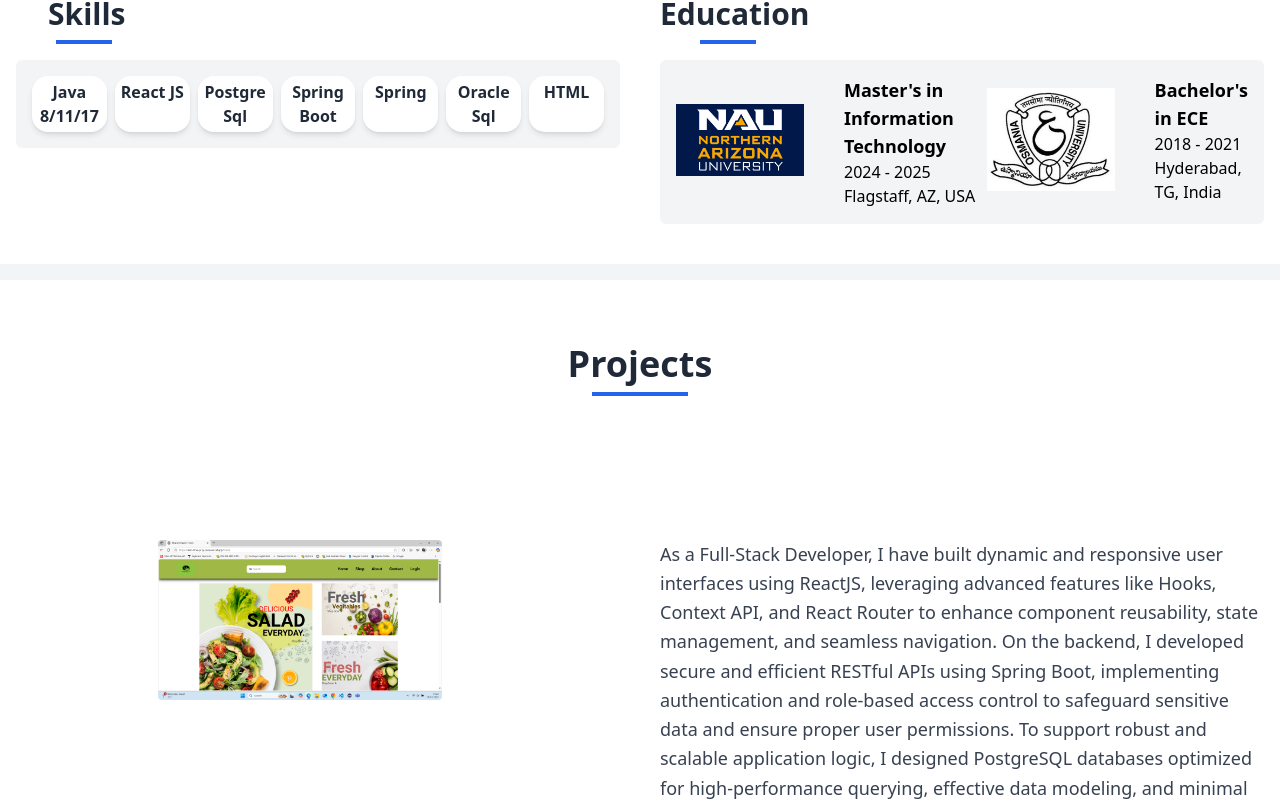
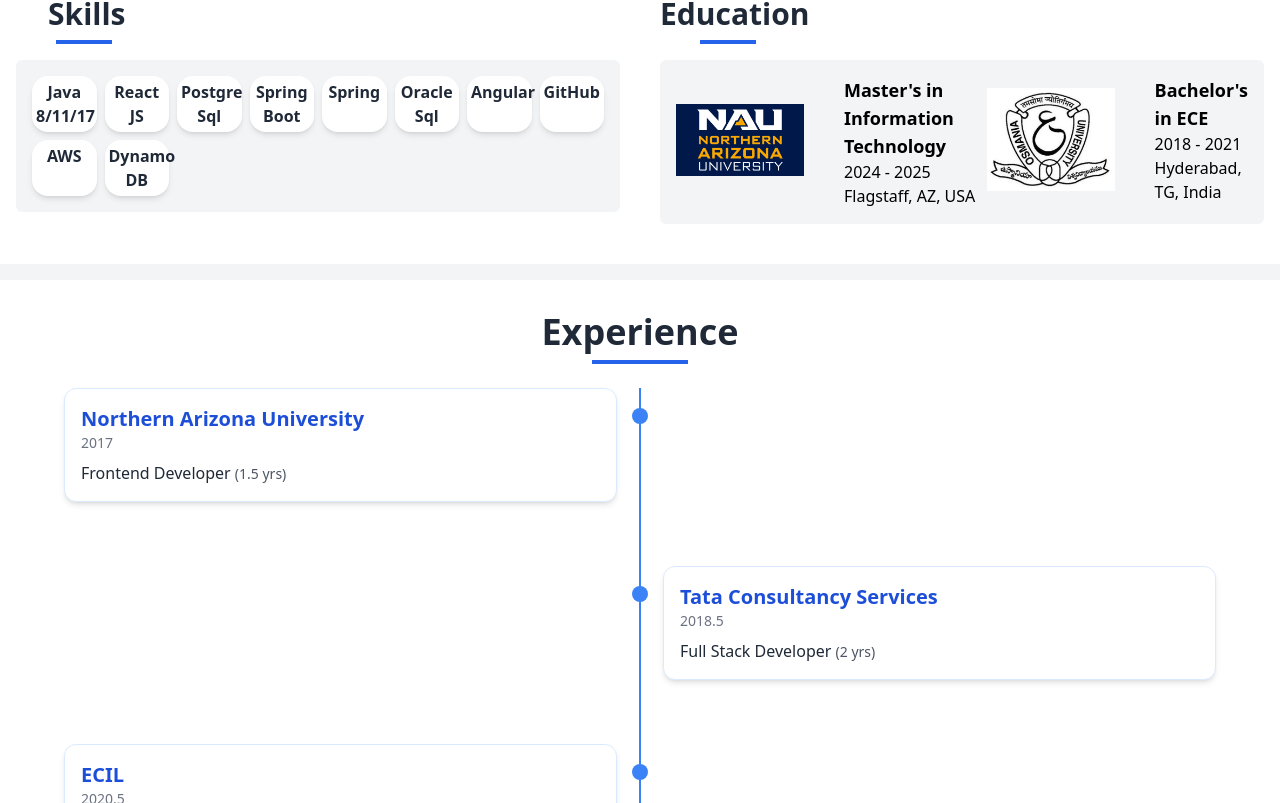
Before and after one commit to naustd/nikhilsai-portfolio, a React (Create React App) app: page / in a window 1280 px wide. Shown: the part 1617-2420 px from the top of the page. Built offline with nearby package versions, Linux system fonts and the light colour scheme.

Commit message:
Implemented mobile menu

```diff
--- a/package.json
+++ b/package.json
@@ -11,9 +11,11 @@
     "emailjs-com": "^3.2.0",
     "react": "^18.3.1",
     "react-dom": "^18.3.1",
+    "react-icons": "^5.5.0",
     "react-quill": "^2.0.0",
     "react-router-dom": "^7.6.3",
     "react-scripts": "5.0.1",
+    "react-scroll": "^1.9.3",
     "react-simple-typewriter": "^5.0.1",
     "web-vitals": "^2.1.4"
   },
--- a/src/App.js
+++ b/src/App.js
@@ -2,7 +2,7 @@
 import { useState } from "react";
 // import { BrowserRouter as Router, Routes, Route } from "react-router-dom";
 import "./index.css";
-import ToggleIcon from "./app/ToggleIcon";
+
 import ThemeToggle from "./app/ThemeToggle";
 
 import About from "./components/About";
@@ -10,9 +10,11 @@
 import Header from "./components/Header";
 import Contact from "./components/Contact";
 import Projects from "./components/Projects";
+import Experience from "./components/Experience";
 
 function App() {
   const [activeSection, setActiveSection] = useState("home");
+
   // const renderSection = () => {
   //   switch (activeSection) {
   //     case "home":
@@ -38,13 +40,16 @@
     <>
       <div className="min-h-screen font-sans bg-gray-100 scroll-smooth">
         <Header setActiveSection={activeSection} onNavigate={handleNavigate} />
+
         <section id="home">
           <Home />
         </section>
         <section id="about">
           <About />
         </section>
-
+        <section id="experience">
+          <Experience />
+        </section>
         <section id="projects">
           <Projects />
         </section>
--- a/src/app/Education.js
+++ b/src/app/Education.js
@@ -9,7 +9,7 @@
         </h4>
         <div className="w-14 h-1 bg-blue-600 mb-4 ml-10 flex items-center"></div>
         <div className="p-4 bg-gray-100 rounded-md flex flex-col md:flex-row md:items-start ">
-          <div className="flex flex-col md:flex-row items-cente md:items-start gap-4 md:gap-10">
+          <div className="flex flex-col md:flex-row items-center md:items-start gap-2 md:gap-10">
             {/* Logo */}
             <div className="items-center w-32 h-32 flex-shrink-0">
               <img
@@ -29,9 +29,9 @@
             {/* Beside we need give details like */}
             {/* collegeName, Degree ,years, Address */}
           </div>
-          <div className=" flex flex-col md:flex-row items-center md:items-start gap-4 md:gap-10">
+          <div className=" flex flex-col md:flex-row items-center md:items-start gap-2 md:gap-10">
             {/* Logo */}
-            <div className="w-32 h-32 flex-shrink-0">
+            <div className="w-32 h-32 items center flex-shrink-0">
               <img
                 src={OULogo}
                 alt="Bacherlors"
--- a/src/app/Skills.js
+++ b/src/app/Skills.js
@@ -7,7 +7,10 @@
     { id: 4, skill: "Spring Boot" },
     { id: 5, skill: "Spring" },
     { id: 6, skill: "Oracle Sql" },
-    { id: 7, skill: "HTML" },
+    { id: 7, skill: "Angular" },
+    { id: 8, skill: "GitHub" },
+    { id: 9, skill: "AWS" },
+    { id: 10, skill: "Dynamo DB" },
   ];
   return (
     <>
@@ -17,7 +20,7 @@
         </h4>
         <div className="w-14 h-1 bg-blue-600 mb-4 ml-10 flex items-center"></div>
         <div className="p-4 bg-gray-100 rounded-md ">
-          <div className="grid grid-cols-1 sm:grid-cols-6 md:grid-cols-7 gap-2">
+          <div className="grid grid-cols-3 sm:grid-cols-6 md:grid-cols-8 gap-2">
             {skillsData.map((item) => {
               return (
                 <div
--- /dev/null
+++ b/src/components/Experience.js
@@ -0,0 +1,111 @@
+import React, { useState } from "react";
+
+export default function Experience() {
+  const [hoveredIndex, setHoveredIndex] = useState(null);
+  const experiences = [
+    {
+      year: "2017",
+      company: "Northern Arizona University",
+      role: "Frontend Developer",
+      duration: "1.5 yrs",
+      description: "Built reusable UI components using React and Redux.",
+    },
+    {
+      year: "2018.5",
+      company: "Tata Consultancy Services",
+      role: "Full Stack Developer",
+      duration: "2 yrs",
+      description: "Developed full-stack apps using Spring Boot and React.",
+    },
+    {
+      year: "2020.5",
+      company: "ECIL",
+      role: "Senior Developer",
+      duration: "1 yr",
+      description: "Led UI team, introduced Storybook for component testing.",
+    },
+  ];
+
+  return (
+    <section className="bg-white dark:bg-gray-900 py-8 px-4">
+      <div className="text-center mb-6">
+        <h2 className="text-4xl font-bold text-gray-800 dark:text-zinc-50 mb-2">
+          Experience
+        </h2>
+        <div className="w-24 h-1 bg-blue-600 mx-auto mb-4"></div>
+      </div>
+
+      {/* Centering container */}
+      <div className="relative flex justify-center">
+        {/* Full width to allow proper centering */}
+        <div className="w-full max-w-6xl relative">
+          {/* Center Timeline Line */}
+          <div className="absolute top-0 bottom-0 left-1/2 transform -translate-x-1/2 w-0.5 bg-blue-500 z-0"></div>
+
+          {experiences.map((exp, index) => {
+            const isEven = index % 2 === 0;
+            const isHovered = hoveredIndex === index;
+
+            return (
+              <div
+                key={index}
+                className={`relative mb-16 flex ${
+                  isEven ? "justify-start" : "justify-end"
+                }`}
+                onMouseEnter={() => setHoveredIndex(index)}
+                onMouseLeave={() => setHoveredIndex(null)}
+              >
+                {/* Timeline Dot */}
+                {/* <div
+                  className={`absolute left-1/2 transform -translate-x-1/2 top-5 w-4 h-4 rounded-full z-10 transition-all duration-300 ${
+                    isHovered
+                      ? "bg-blue-600 ring-4 ring-blue-300 scale-125"
+                      : "bg-blue-500"
+                  }`}
+                ></div> */}
+                <div
+                  className={`hidden md:block absolute left-1/2 transform -translate-x-1/2 top-5 w-4 h-4 rounded-full z-10 transition-all duration-300 ${
+                    isHovered
+                      ? "bg-blue-600 ring-4 ring-blue-300 scale-125"
+                      : "bg-blue-500"
+                  }`}
+                ></div>
+
+                {/* Experience Card */}
+                <div
+                  className={`md:w-[48%] relative group transition-all duration-300 ${
+                    isEven ? "mr-0 md:mr-[10%]" : "ml-0 md:ml-[10%]"
+                  }`}
+                >
+                  <div
+                    className={`bg-white p-4 rounded-xl shadow-md border border-blue-100 group-hover:shadow-lg transition-all duration-300 cursor-pointer group-hover:scale-[1.02] group-hover:bg-blue-50 ${
+                      isHovered ? "ring-1 ring-blue-200" : ""
+                    }`}
+                  >
+                    <h3 className="text-xl font-semibold text-blue-700">
+                      {exp.company}
+                    </h3>
+                    <p className="text-sm text-gray-500 mb-2">{exp.year}</p>
+                    <p className="text-gray-800 font-medium">
+                      {exp.role}{" "}
+                      <span className="text-sm text-gray-600">
+                        ({exp.duration})
+                      </span>
+                    </p>
+                    <div
+                      className={`overflow-hidden transition-all duration-500 ease-in-out ${
+                        isHovered ? "max-h-40 mt-4" : "max-h-0"
+                      }`}
+                    >
+                      <p className="text-gray-700">{exp.description}</p>
+                    </div>
+                  </div>
+                </div>
+              </div>
+            );
+          })}
+        </div>
+      </div>
+    </section>
+  );
+}
--- a/src/components/Projects.js
+++ b/src/components/Projects.js
@@ -1,6 +1,8 @@
 import HoverProjLink from "../app/HoverProjLink";
 import projectImage1 from "../assets/projectImage1.png";
+import React, { useState } from "react";
 export default function Projects() {
+  const [isExpanded, setIsExpanded] = useState(false);
   return (
     <>
       <section>
@@ -28,7 +30,11 @@
           </div>
           {/* Project Description */}
           <div className="md:basis-1/2 text-center md:text-left">
-            <p className="text-lg text-gray-700 dark:text-gray-300 mb-6 leading-relaxed">
+            <p
+              className={`text-lg text-gray-700 dark:text-gray-300 mb-6 leading-relaxed transition-all duration-300 ease-in-out ${
+                isExpanded ? "line-clamp-none" : "line-clamp-6"
+              }`}
+            >
               As a Full-Stack Developer, I have built dynamic and responsive
               user interfaces using ReactJS, leveraging advanced features like
               Hooks, Context API, and React Router to enhance component
@@ -47,6 +53,12 @@
               applications—qualities that are crucial in fast-paced,
               production-grade environments.
             </p>
+            <button
+              onClick={() => setIsExpanded((prev) => !prev)}
+              className="text-blue-600 font-medium hover:underline focus:outline-none"
+            >
+              {isExpanded ? "Show Less" : "Show More"}
+            </button>
           </div>
         </div>
       </section>
--- a/src/components/header.js
+++ b/src/components/header.js
@@ -1,5 +1,5 @@
 import logoImage from "../assets/samplePortfolioImage.jpg";
-// import { useState } from "react";
+import { useEffect, useState } from "react";
 import ToggleIcon from "../app/ToggleIcon";
 
 const Header = ({ activeSection, onNavigate }) => {
@@ -7,10 +7,46 @@
   // const toggleLayout = () => {
   //   setIsVertical(!isVertical);
   // };
-  const menuItems = ["home", "about", "projects", "contact"];
+  const menuItems = ["home", "about", "experience", "projects", "contact"];
+  const [isSticky, setIsSticky] = useState(false);
+  const [isDarkTheme, setIsDarkTheme] = useState(false);
+  const [isMenuOpen, setIsMenuOpen] = useState(false);
+  const [isMobile, setIsMobile] = useState(false);
+  useEffect(() => {
+    const handleScroll = () => {
+      const shoudlBeSticky = window.scrollY > 100;
+      setIsSticky(shoudlBeSticky);
+      // Checking if scrolled out of the home section.
+      const homeSection = document.getElementById("home");
+      if (homeSection) {
+        const homeBottom = homeSection.offsetTop + homeSection.offsetHeight;
+        setIsDarkTheme(window.scrollY > homeBottom);
+      }
+    };
+    window.addEventListener("scroll", handleScroll);
+    return () => window.removeEventListener("scroll", handleScroll);
+  }, []);
+
+  useEffect(() => {
+    const checkScreenSize = () => {
+      setIsMobile(window.innerWidth < 768);
+    };
+    checkScreenSize();
+    window.addEventListener("resize", checkScreenSize);
+    return () => window.removeEventListener("resize", checkScreenSize);
+  }, []);
   return (
     <>
-      <header className="bg-white shadow-md">
+      <header
+        className={`bg-white shadow-md fixed top-0 w-full transition-all duration-300 z-50 ${
+          isSticky
+            ? "shadow-lg " +
+              (isDarkTheme
+                ? "bg-gray-800 text-white"
+                : "bg-white text-gray-800")
+            : "bg-transparent text-white"
+        }`}
+      >
         <nav className="sticky flex top-0 p-2 z-10 bg-gradient-to-r from-blue-500 to-slate-400">
           <div className="flex items-center p-2 gap-2">
             <img
@@ -24,7 +60,7 @@
               <span className="text-zinc-50 font-bold">Parimalla</span>
             </p>
           </div>
-          <ToggleIcon />
+          <ToggleIcon isOpen={isMenuOpen} setIsOpen={setIsMenuOpen} />
           <div className="md:flex hidden flex-1 items-center justify-end">
             <ul className="flex gap-6">
               {menuItems.map((item) => {
@@ -32,7 +68,7 @@
                   <li
                     key={item}
                     onClick={() => onNavigate(item)}
-                    className={`cursor-pointer capitalize hover:text-blue-500 ${
+                    className={`cursor-pointer capitalize hover:text-zinc-100 ${
                       activeSection === item
                         ? "text-blue-600 font-semibold"
                         : "text-gray-700"
@@ -45,6 +81,29 @@
             </ul>
           </div>
         </nav>
+        {isMobile && isMenuOpen && (
+          <div className="md:hidden bg-white w-full shadow-lg absolute z-50 ">
+            <nav>
+              <ul className="flex flex-col divide-y divide-gray-100">
+                {menuItems.map((item) => {
+                  return (
+                    <li
+                      key={item}
+                      onClick={() => onNavigate(item)}
+                      className={`py-4 pr-8 cursor-pointer text-end  capitalize hover:text-blue-500 ${
+                        activeSection === item
+                          ? "text-blue-600 font-semibold"
+                          : "text-gray-700"
+                      }`}
+                    >
+                      {item.charAt(0).toUpperCase() + item.slice(1)}
+                    </li>
+                  );
+                })}
+              </ul>
+            </nav>
+          </div>
+        )}
       </header>
     </>
   );
```
Also changed, not shown: src/app/Footer.js (added, +46 -0 lines), src/app/ToggleIcon.js (+10 -33 lines), src/components/Contact.js (+8 -7 lines), 1 other file (tests, documents, lock files or other folders).
